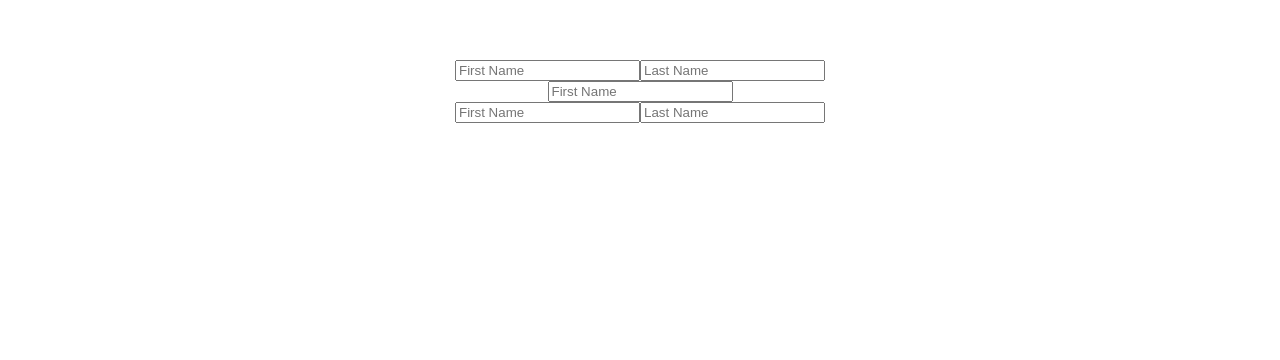
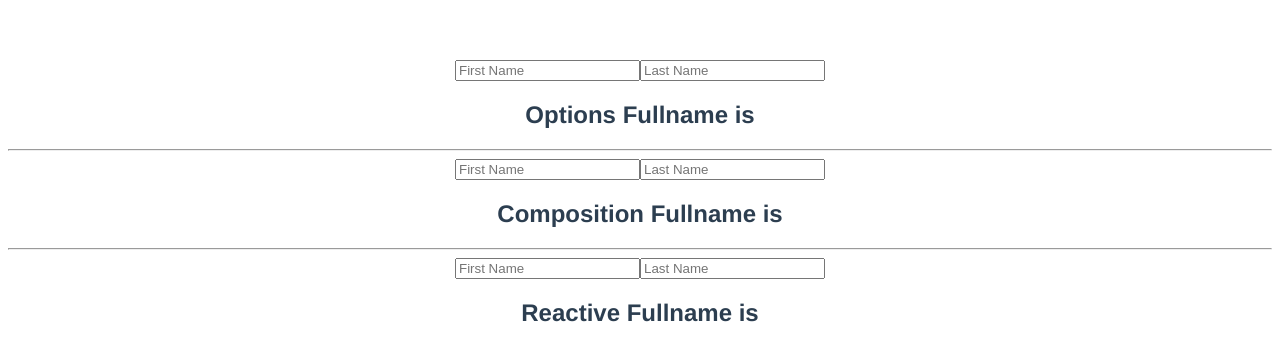
Before and after one commit to devmuhmed/journey-of-vuejs, a Vue app in the folder tasks/composition/: page / in a window 1280 px wide. Shown: the top 360 px of the page. Built offline with nearby package versions, Linux system fonts and the light colour scheme.

Commit message:
codevolution lesson 57 Replacing Computed Property

```diff
--- a/tasks/composition/src/App.vue
+++ b/tasks/composition/src/App.vue
@@ -1,13 +1,16 @@
 <template>
-  <v-model/>
+
+  <!-- <v-model/> -->
   <!-- <method-component/> -->
   <!-- <demo-one />
   <demo-two/> -->
   <!-- <data-component/> -->
+  <computed-property/>
 </template>
 
 <script>
-import VModel from './components/VModel.vue';
+import ComputedProperty from './components/ComputedProperty.vue';
+// import VModel from './components/VModel.vue';
 // import DemoOne from './components/DemoOne.vue';
 // import DemoTwo from './components/DemoTwo.vue';
 // import DataComponent from './components/Data.vue'
@@ -15,7 +18,8 @@ import VModel from './components/VModel.vue';
 export default {
   name: 'App',
   components: {
-    VModel
+    ComputedProperty
+    // VModel
     // MethodComponent
     // DemoOne,
     // DemoTwo
--- /dev/null
+++ b/tasks/composition/src/components/ComputedProperty.vue
@@ -0,0 +1,60 @@
+<template>
+    <div>
+        <input type="text" placeholder="First Name" v-model="fName">
+        <input type="text" placeholder="Last Name" v-model="lName">
+        <h2>Options Fullname is  {{ fullName }}</h2>
+        <hr>
+        <input type="text" placeholder="First Name" v-model="refFirstName">
+        <input type="text" placeholder="Last Name" v-model="refLastName">
+        <h2>Composition Fullname is {{ refFullName }}</h2>
+        <hr>
+        <input type="text" placeholder="First Name" v-model="reactiveFirstName">
+        <input type="text" placeholder="Last Name" v-model="reactiveLastName">
+        <h2>Reactive Fullname is {{ reactiveFullName }}</h2>
+    </div>
+</template>
+
+<script>
+    import { ref, computed, reactive, toRefs } from 'vue'
+    export default {
+        name: 'ComputedProperty',
+        setup() {
+            const refFirstName = ref('')
+            const refLastName = ref('')
+            const refFullName = computed(function () {
+                return `${refFirstName.value} ${refLastName.value}`
+            })
+
+            const state = reactive({
+                reactiveFirstName: '',
+                reactiveLastName: '',
+            })
+            const reactiveFullName = computed(function () {
+                return `${state.reactiveFirstName} ${state.reactiveLastName}`
+            })
+
+            return {
+                refFirstName,
+                refLastName,
+                refFullName,
+                ...toRefs(state),
+                reactiveFullName,
+            }
+        },
+        data() {
+            return {
+                fName: '',
+                lName: '',
+            }
+        },
+        computed: {
+            fullName() {
+                return `${this.fName} ${this.lName}`
+            },
+        },
+    }
+</script>
+
+<style scoped>
+
+</style>
--- a/tasks/composition/src/components/VModel.vue
+++ b/tasks/composition/src/components/VModel.vue
@@ -13,7 +13,7 @@
 <script>
     import {ref, reactive, toRefs} from 'vue'
     export default {
-        name: 'VModer',
+        name: 'VModel',
         setup() {
             const heroName = ref('')
             const state = reactive({
```
